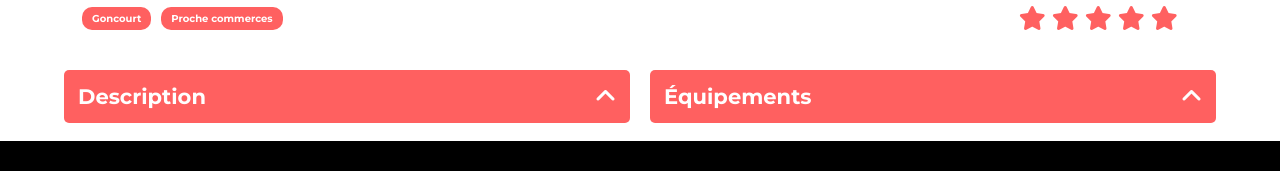
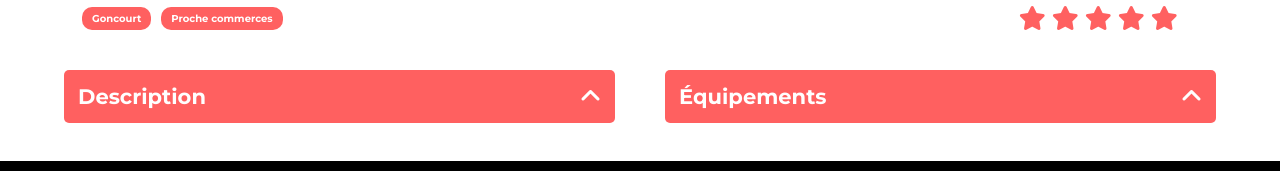
Before and after one commit to Enzofrnds/Kasa, a React (Vite) app: page /Kasa/Logement/0979876d in a window 1280 px wide. Shown: the part 696-867 px from the top of the page. Built offline with nearby package versions, Linux system fonts and the light colour scheme.

Commit message:
fix: correction du style de la page logement

```diff
--- a/src/pages/About/About.css
+++ b/src/pages/About/About.css
@@ -25,6 +25,6 @@
 }
 @media (min-width: 1200px) {
   .info-about {
-    margin-bottom: 20px;
+    margin-bottom: 40px;
   }
 }/*# sourceMappingURL=About.css.map */
--- a/src/pages/About/About.scss
+++ b/src/pages/About/About.scss
@@ -21,6 +21,6 @@
     gap: 20px;
     margin: 20px 0;
     @media (min-width: 1200px) {
-        margin-bottom : 20px;
+        margin-bottom : 40px;
     }
 }
--- a/src/pages/Logement/Logement.css
+++ b/src/pages/Logement/Logement.css
@@ -192,13 +192,14 @@
   display: flex;
   flex-direction: column;
   gap: 20px;
-  margin-bottom: 20px;
+  margin-bottom: 40px;
 }
 @media (min-width: 1200px) {
   .accordions {
     margin: 0 auto;
     width: 90%;
+    gap: 50px;
     flex-direction: row;
-    margin-bottom: 20px;
+    margin-bottom: 40px;
   }
 }/*# sourceMappingURL=Logement.css.map */
--- a/src/pages/Logement/Logement.scss
+++ b/src/pages/Logement/Logement.scss
@@ -188,11 +188,12 @@
     display: flex;
     flex-direction: column;
     gap: 20px;
-    margin-bottom: 20px;
+    margin-bottom: 40px;
     @media (min-width: 1200px) {
         margin: 0 auto;
         width: 90%;
+        gap: 50px;
         flex-direction: row;
-        margin-bottom: 20px;
+        margin-bottom: 40px;
     }
 }
```
Also changed, not shown: 1 other file (tests, documents, lock files or other folders).
